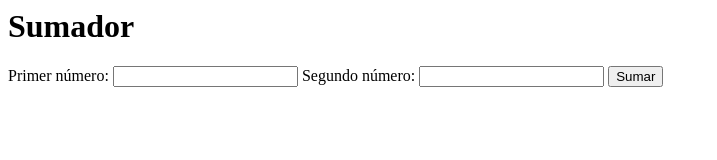
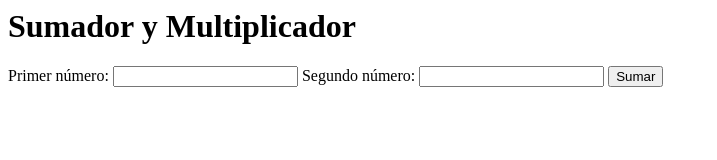
Before and after one commit to youngwoanglee13/EmpezandoConJavascript, a website built with Parcel: page index.html in a window 1280 px wide. Shown: the whole page, without its empty margins (0-717 px from the left). Built offline with nearby package versions, Linux system fonts and the light colour scheme.

```diff
--- a/index.html
+++ b/index.html
@@ -1,6 +1,6 @@
 <html>
   <body>
-    <h1>Sumador</h1>
+    <h1>Sumador y Multiplicador</h1>
     <form id="sumar-form">
       <label for="primer-numero">Primer número:</label>
       <input type="number" id="primer-numero" />
--- a/package.json
+++ b/package.json
@@ -21,7 +21,7 @@
     "jest": "^27.4.7",
     "parcel": "^2.2.0"
   },
-  "main": "cypress.config.js",
+
   "repository": {
     "type": "git",
     "url": "git+https://github.com/youngwoanglee13/EmpezandoConJavascript.git"
```
